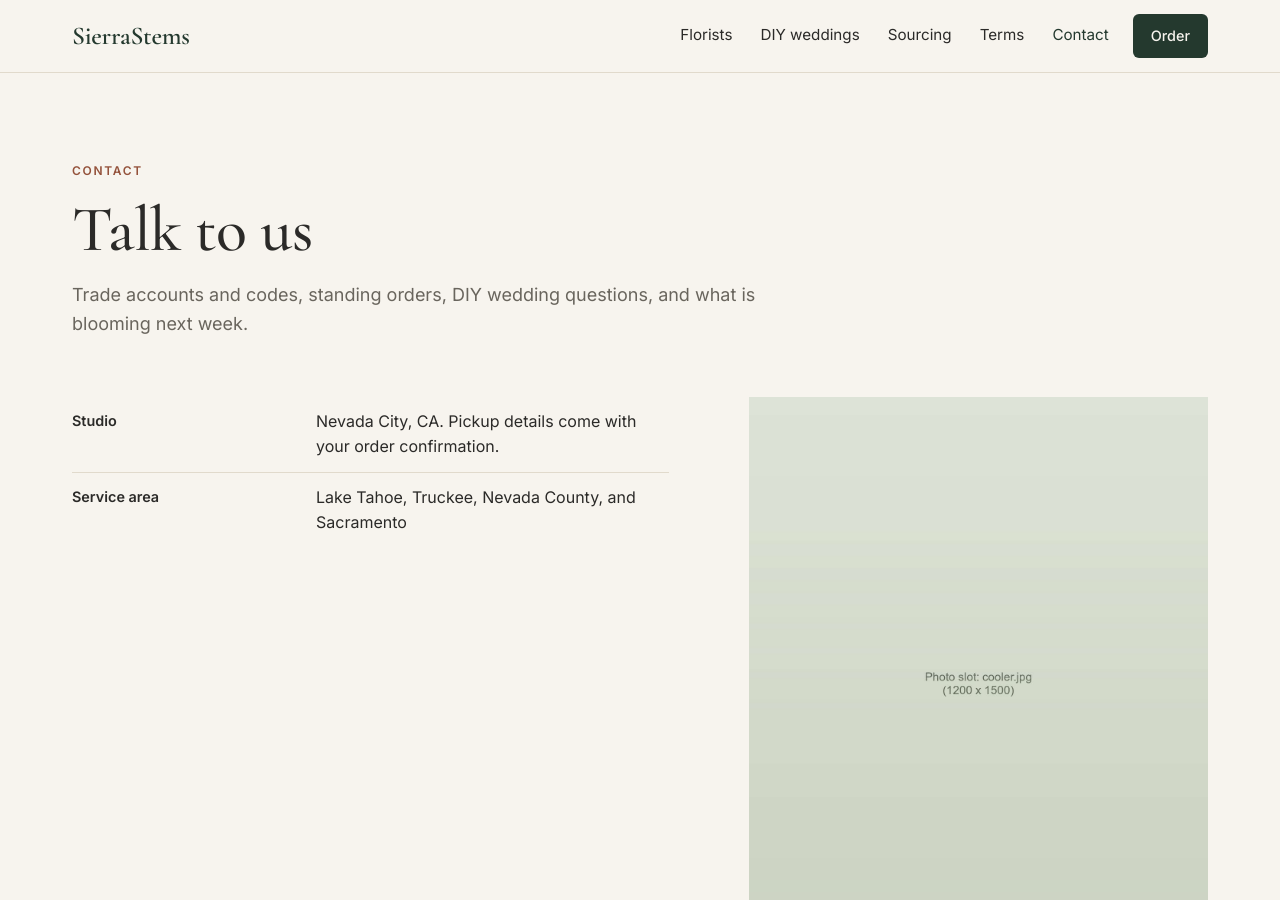
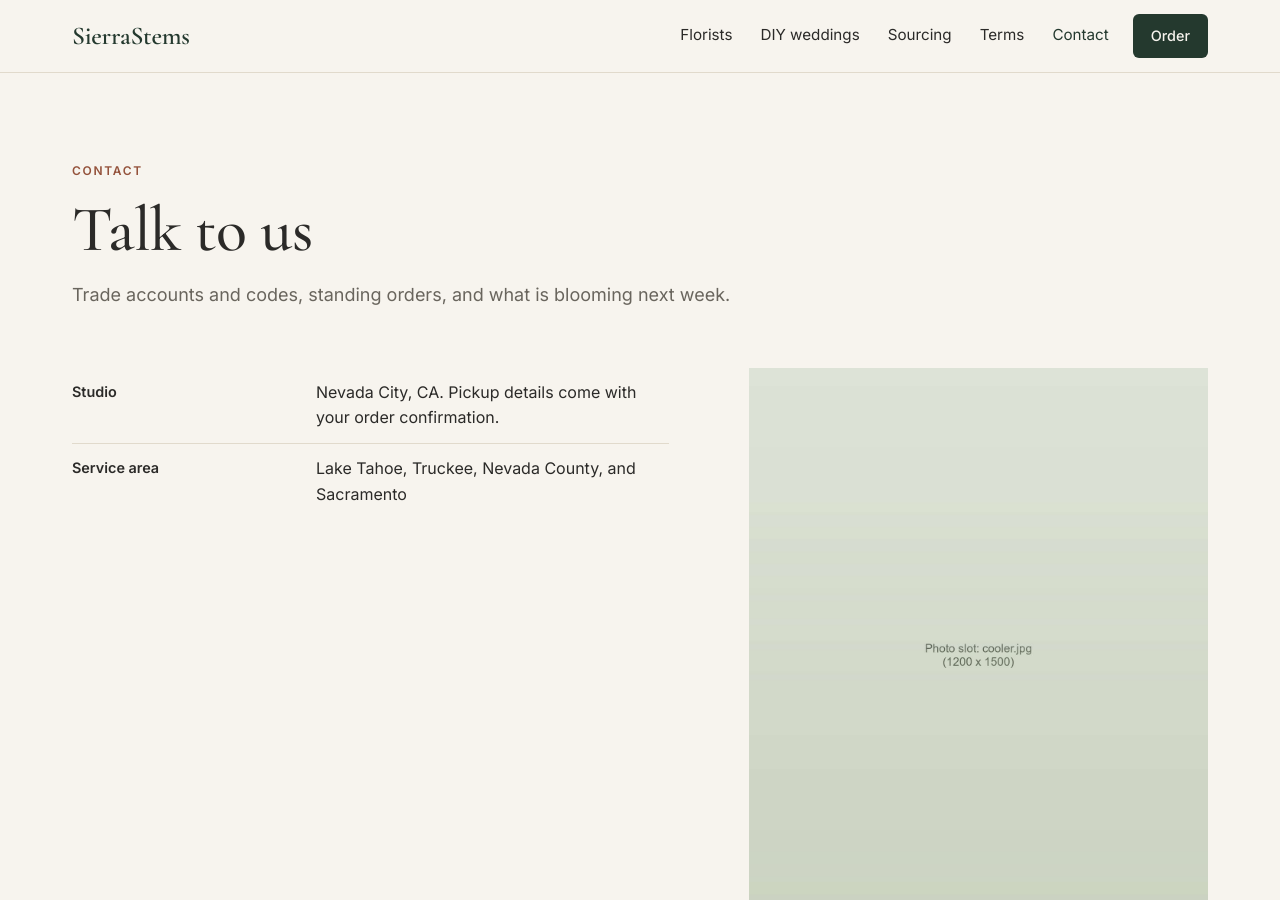
Before and after one commit to jshplhm/sierrastems, a Jekyll site: the page built from contact/index.html, in a window 1280 px wide and 900 px high. Built offline with Jekyll 4.4.1, drawn with Linux system fonts in a browser that asks for light colours.

Commit message:
Contact: drop DIY wedding questions
Co-Authored-By: Claude Opus 5.5 <noreply@anthropic.com>
Claude-Session: https://claude.ai/code/session_012d4NNuewE3eRgMimwUo1TE

```diff
--- a/contact/index.html
+++ b/contact/index.html
@@ -8,7 +8,7 @@ body_class: page-contact
 <section class="page-head wrap">
   <p class="eyebrow">Contact</p>
   <h1 class="h-page">Talk to us</h1>
-  <p class="lede">Trade accounts and codes, standing orders, DIY wedding questions, and what is blooming next week.</p>
+  <p class="lede">Trade accounts and codes, standing orders, and what is blooming next week.</p>
 </section>
 
 <div class="wrap contact-grid">
```
